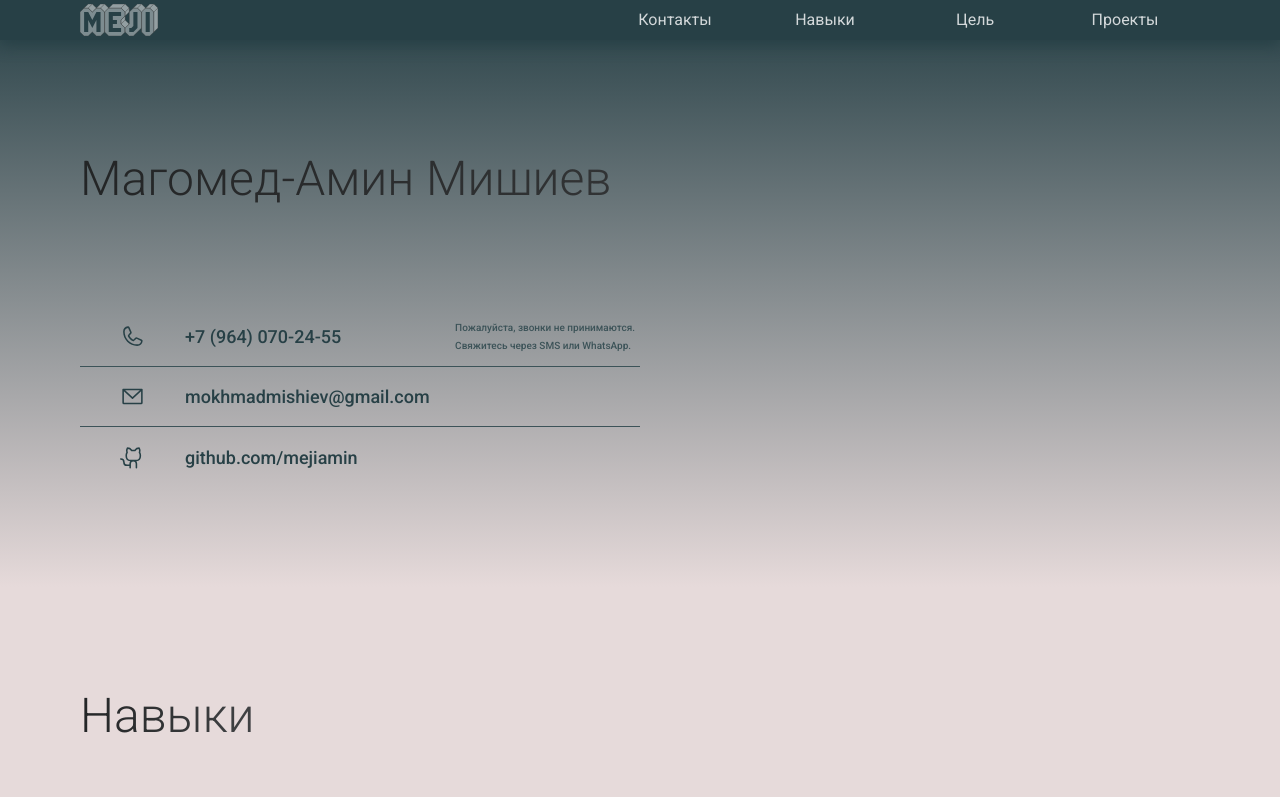
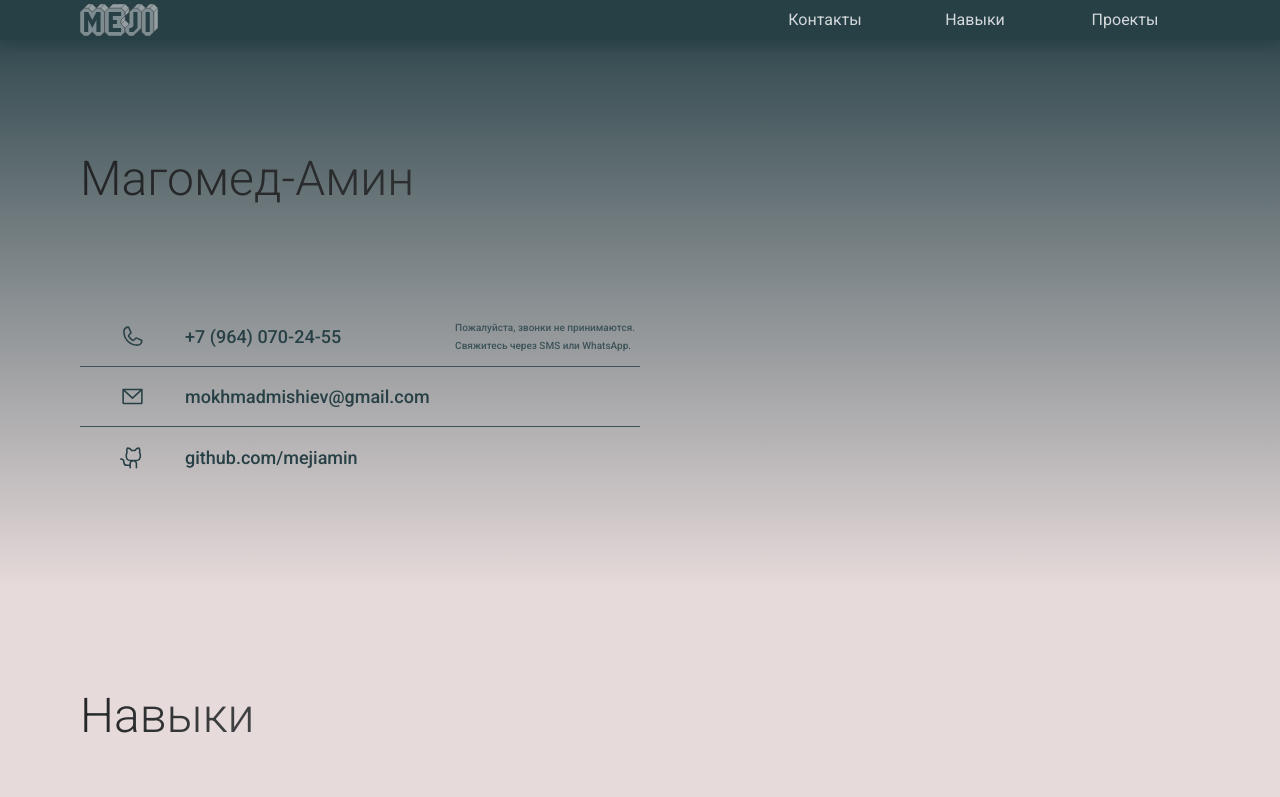
Before and after one commit to mejiamin/meji, a React (Vite) app: page / in a window 1280 px wide. Shown: the top 797 px of the page. Built offline with nearby package versions, Linux system fonts and the light colour scheme.

Commit message:
Remove target

```diff
--- a/src/App.jsx
+++ b/src/App.jsx
@@ -12,7 +12,7 @@ function App() {
       <Navbar />
       <Contact />
       <Skills />
-      <Target />
+      {/* <Target /> */}
       <Projects />
     </div>
   )
--- a/src/components/Navbar/import.js
+++ b/src/components/Navbar/import.js
@@ -9,11 +9,11 @@ export const menus = [
         text: 'Навыки',
         name: 'skills',
     },
-    {
-        id: '2',
-        text: 'Цель',
-        name: 'target',
-    },
+    // {
+    //     id: '2',
+    //     text: 'Цель',
+    //     name: 'target',
+    // },
     {
         id: '4',
         text: 'Проекты',
--- a/src/containers/Contact/Contact.jsx
+++ b/src/containers/Contact/Contact.jsx
@@ -8,7 +8,7 @@ const Contact = () => {
 
       <div className="container section__margin">
 
-        <h1 className='title gradient__text'>Магомед-Амин Мишиев</h1>
+        <h1 className='title gradient__text'>Магомед-Амин</h1>
 
         <ul>
           <li><a href="tel:+79640702455"><PiPhone size={25} /><p>+7 (964) 070-24-55 </p><span>Пожалуйста, звонки не принимаются. <br /> Свяжитесь через SMS или WhatsApp.</span></a></li>
```
